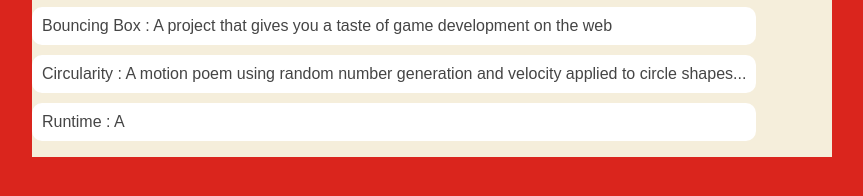
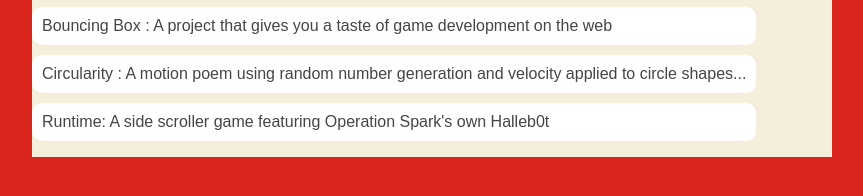
Before and after one commit to LeeArcement/MArk-Zuckerberg, a plain HTML site: page portfolio.html in a window 1280 px wide. Shown: the part 202-398 px from the top of the page, without its empty margins (208-1071 px from the left). Drawn offline with Linux system fonts and the light colour scheme.

Commit message:
saving data shapes

```diff
--- a/portfolio.html
+++ b/portfolio.html
@@ -26,7 +26,7 @@
               <li><a href="projects/platformer/">Platformer : A cannon - dodging, collectible - grabbing adventure game for Halleb0t</a></li>
               <li><a href="projects/bouncing-box/">Bouncing Box : A project that gives you a taste of game development on the web </a></li>
               <li><a href="projects/circularity/">Circularity : A motion poem using random number generation and velocity applied to circle shapes...</a></li>
-              <li><a href="projects/">Runtime : A </a></li>
+              <li><a href="projects/runtime/" target="_blank"> Runtime: A side scroller game featuring Operation Spark's own Halleb0t </a></li>
             </ul>
             </div>
         </main>
```
